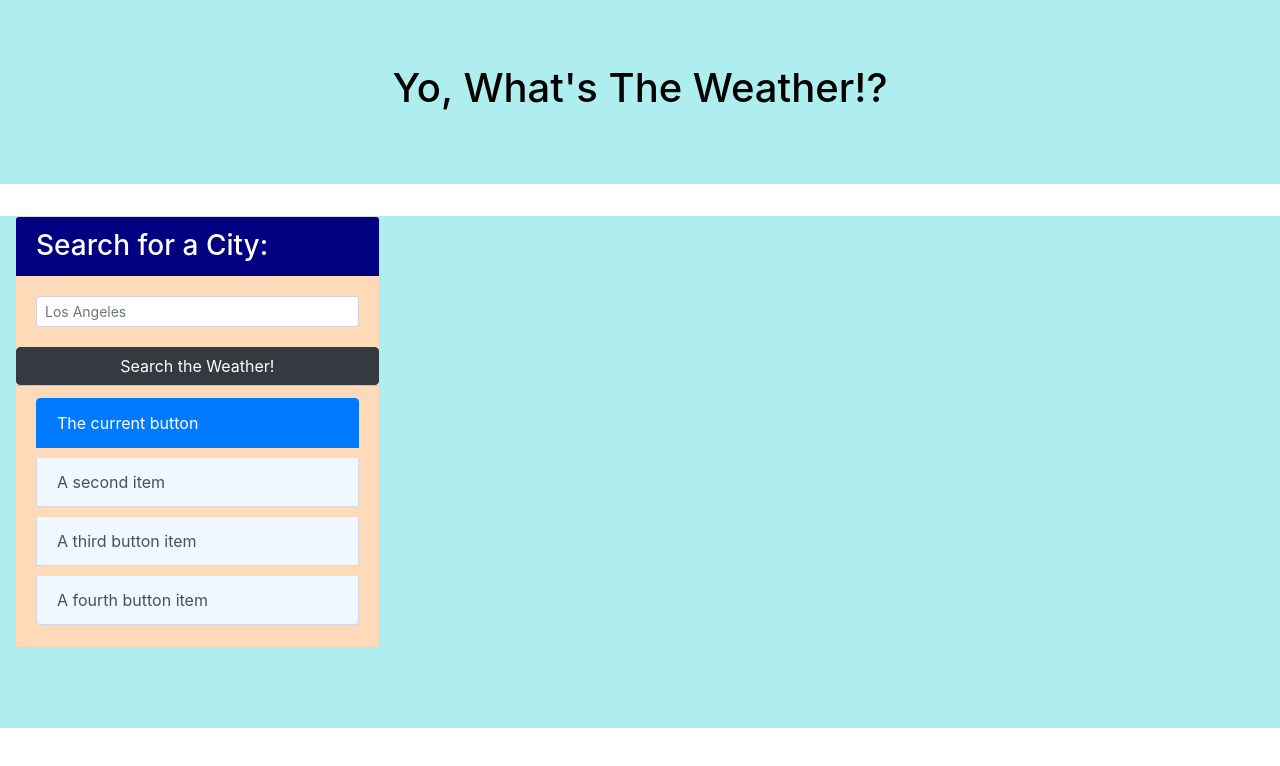
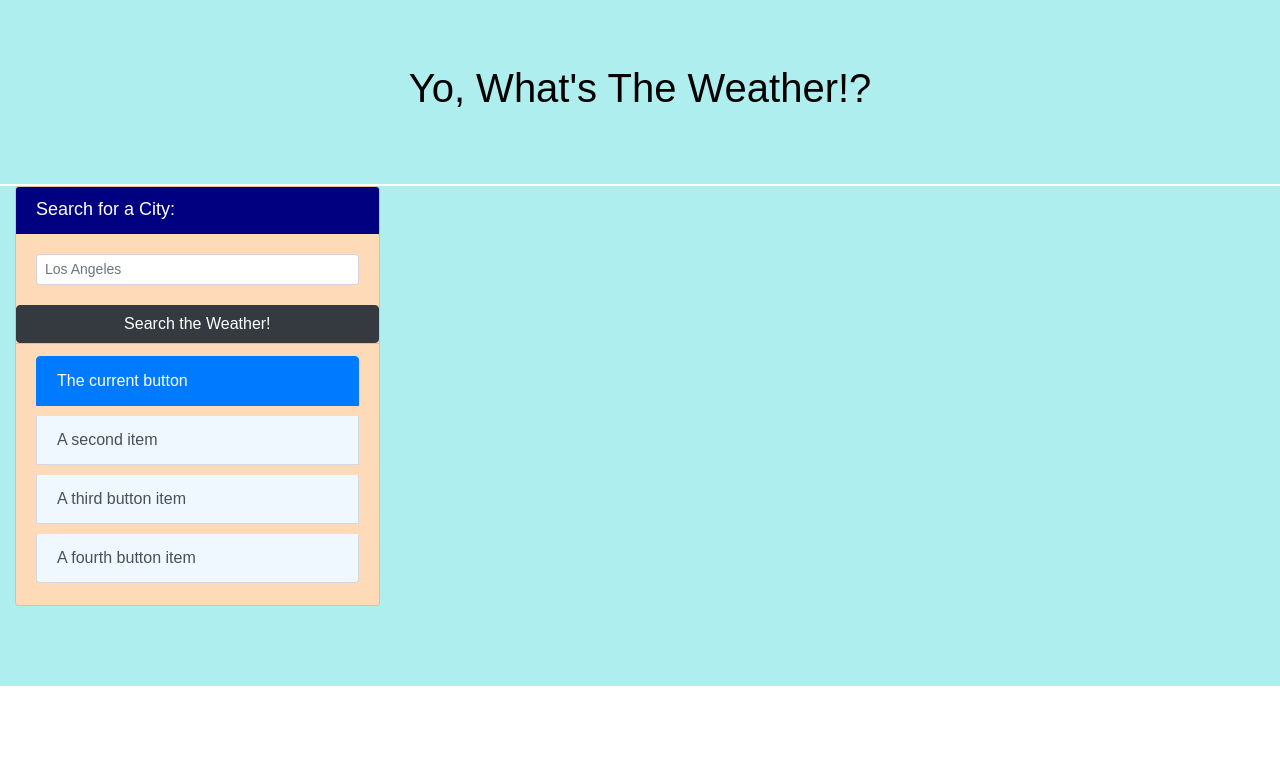
Before and after one commit to AlexisGonzalez07/WeatherTrackerDashboard, a plain HTML site: page index.html in a window 1280 px wide. Drawn offline with nearby package versions, Linux system fonts and the light colour scheme.

Commit message:
Further styled the website

```diff
--- a/assets/css/style.css
+++ b/assets/css/style.css
@@ -1,7 +1,13 @@
+/* Style body */
+body {
+    font-family:sans-serif;
+}
 /* Style the header*/
 .jumbotron {
     background-color: paleturquoise;
     color: black;
+    margin-bottom:2px;
+    border-bottom:black 10px;
 }
 /* Create some space betweeen the "action buttons" */
 
@@ -26,8 +32,8 @@ li {
 
 /* Style the cards */
 .card {
-    background-color: aliceblue;
-    color:white
+    background-color: peachpuff;
+    color:white;
 }
 
 .card-header {
@@ -35,7 +41,16 @@ li {
 }
 .card-body{
     background-color: peachpuff;
+    color: black;
 }
+
+.solo-cards-title{
+padding: 0px 20px;
+}
+
+h3 {
+    font-size: 18px;
+    }
 
 /* Give background to main container */
 .container-fluid{
@@ -50,3 +65,6 @@ li {
 .list-group-item {
     background-color: aliceblue;
 }
+#bottom-card {
+    padding-left: 35px;
+}
--- a/assets/javascript.js
+++ b/assets/javascript.js
@@ -144,7 +144,7 @@ function populatePage (search,uvText) {
     resultBlock.classList.add('col-5', 'col-md-3', 'col-lg-2')
     // Set up the card header
     var cardHeader = document.createElement('div')
-    cardHeader.classList.add('card-header')
+    cardHeader.classList.add('card-header', 'solo-cards-title')
     var cardTitle = document.createElement('h3')
     cardDate = search.list[i].dt_txt;
     var trimmedDate =cardDate.substring(0,10)
```
